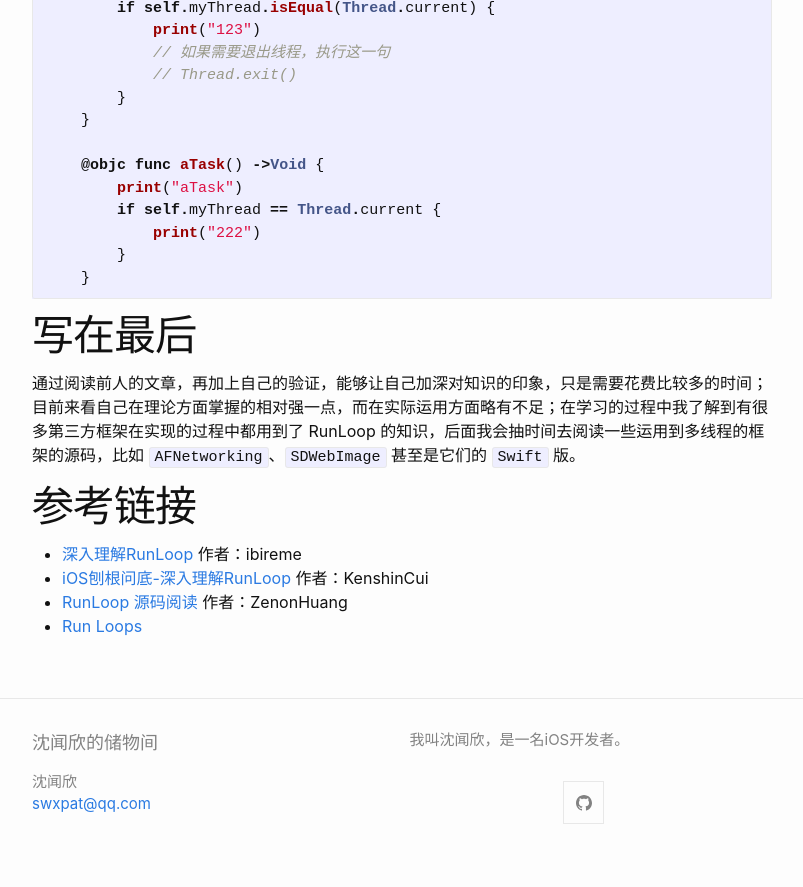
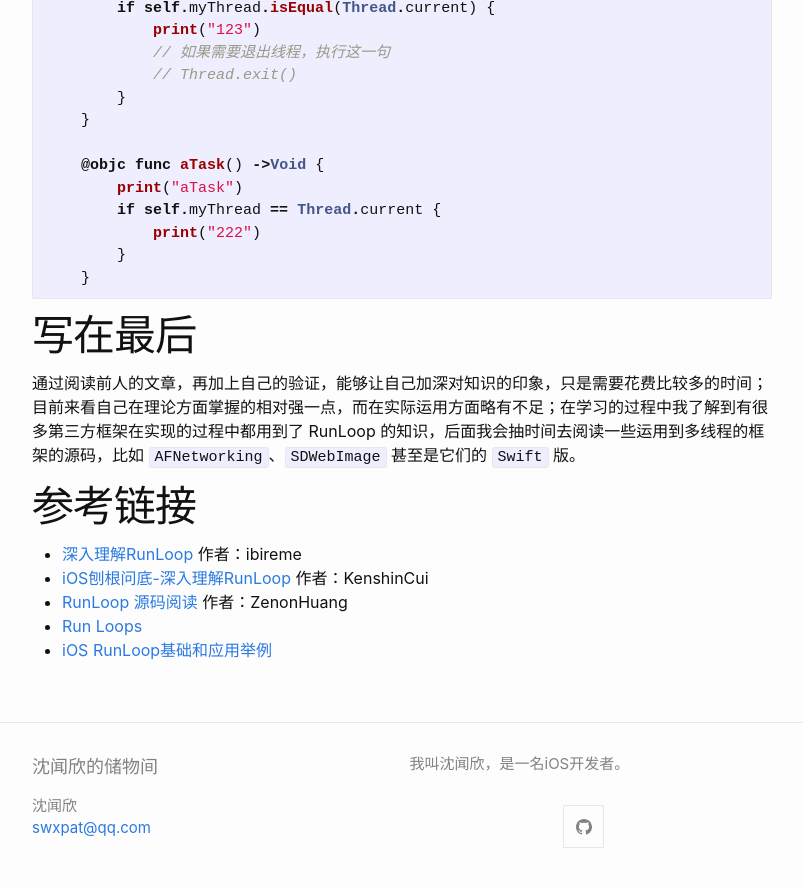
Before and after one commit to PatShen/PatShen.github.io, a Jekyll site: the page built from _posts/2020-05-26-RunLoop.md, in a window 1280 px wide and 900 px high, scrolled down 10823 px. Shown: the top 887 px of the window, without its empty margins (238-1041 px from the left). Built offline with Jekyll 4.4.1, drawn with Linux system fonts in a browser that asks for light colours.

Commit message:
新增参考文章链接

```diff
--- a/_posts/2020-05-26-RunLoop.md
+++ b/_posts/2020-05-26-RunLoop.md
@@ -449,3 +449,4 @@ CF_EXPORT CFRunLoopRef _CFRunLoopGet0(pthread_t t) {
 * [iOS刨根问底-深入理解RunLoop](https://www.cnblogs.com/kenshincui/p/6823841.html) 作者：KenshinCui
 * [RunLoop 源码阅读](https://juejin.im/post/5aaa15d36fb9a028d82b7d83) 作者：ZenonHuang
 * [Run Loops](https://developer.apple.com/library/archive/documentation/Cocoa/Conceptual/Multithreading/RunLoopManagement/RunLoopManagement.html#//apple_ref/doc/uid/10000057i-CH16-SW1)
+* [iOS RunLoop基础和应用举例](https://blog.csdn.net/LOLITA0164/article/details/80915170)
```
